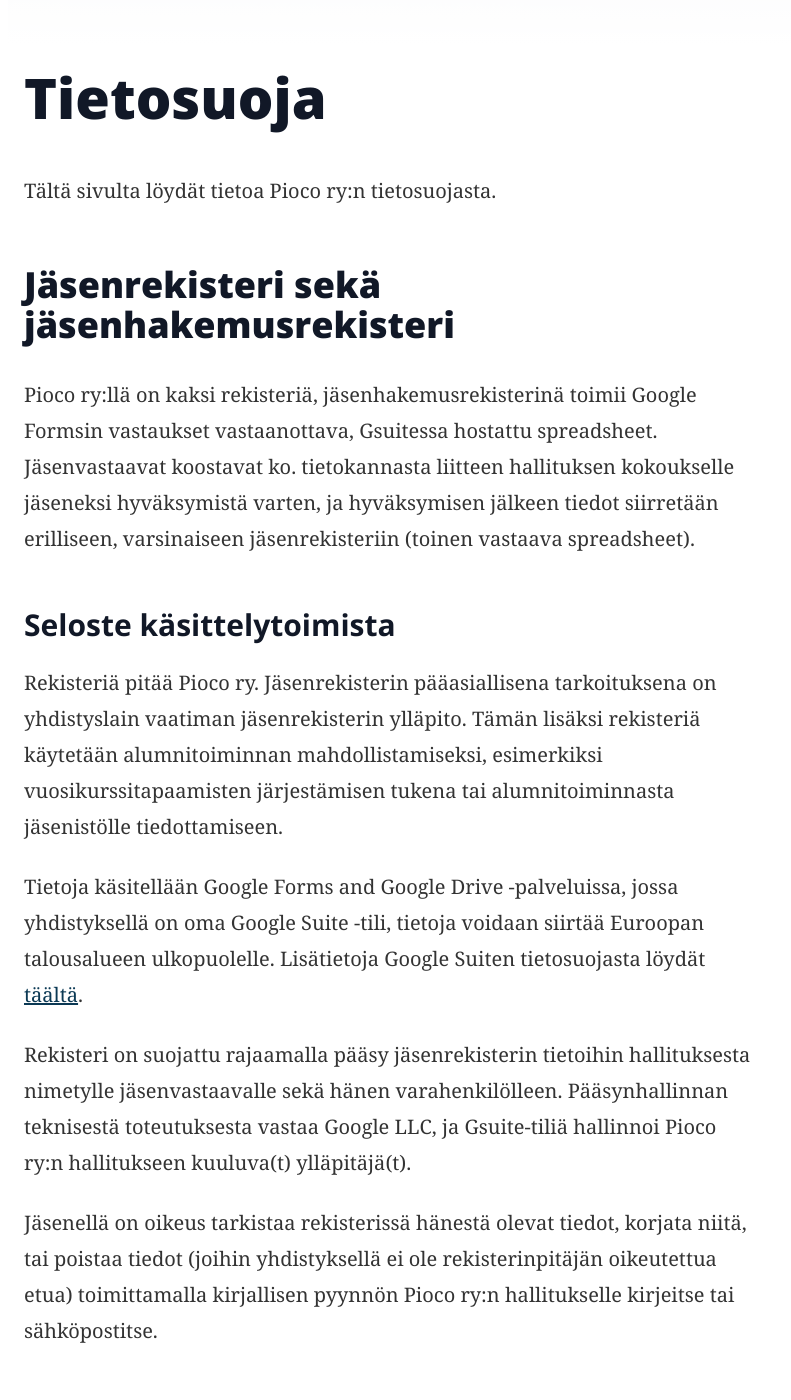
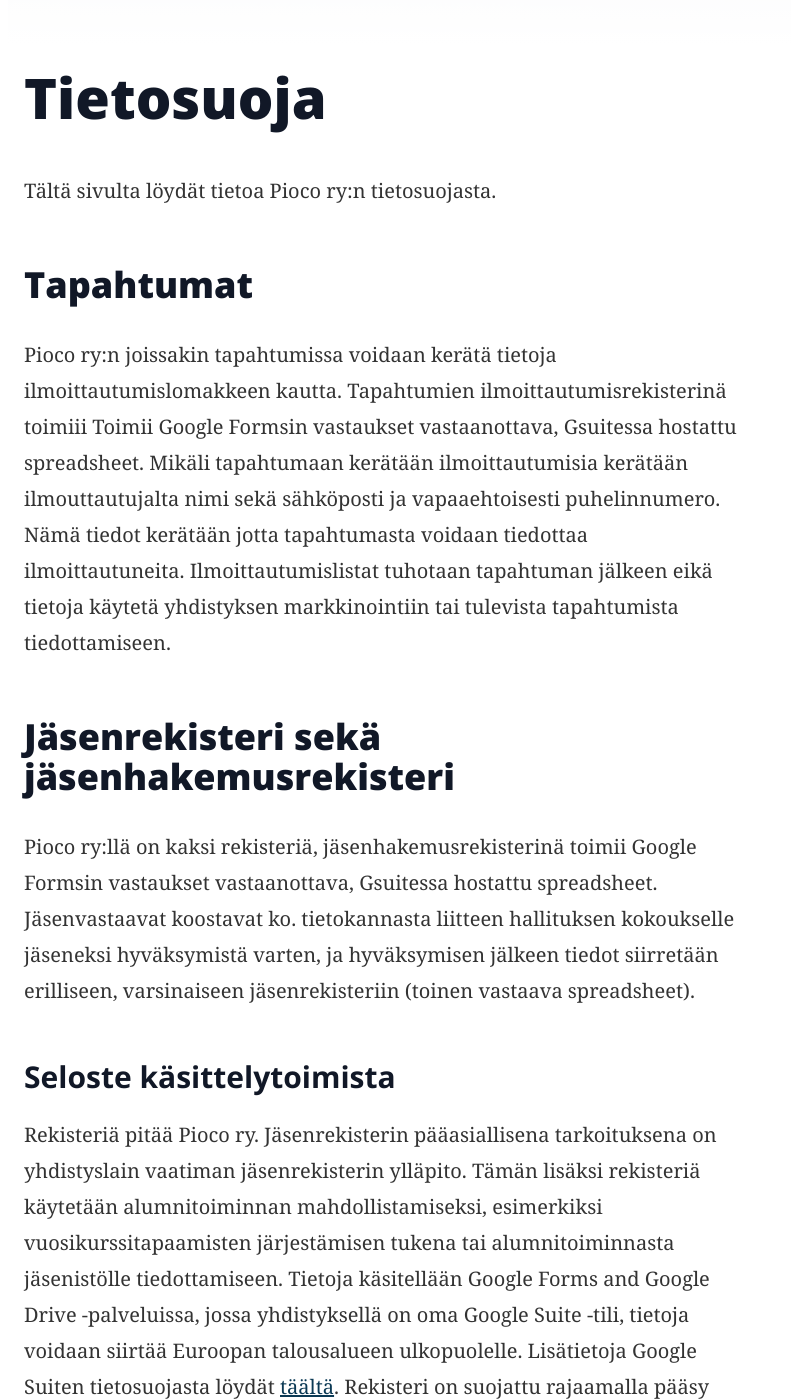
Before and after one commit to pioco/pioco.github.io, a Jekyll site: the page built from pages/tietosuoja.md, in a window 1280 px wide and 1400 px high, scrolled down 436 px. Shown: the whole window, without its empty margins (0-791 px from the left). Built offline with Jekyll 4.4.1, drawn with Linux system fonts in a browser that asks for light colours; nearby versions of some CDN libraries; some of the changed text lies outside the part shown.

Commit message:
Update tietosuoja.md
Updated tietosuoja

```diff
--- a/pages/tietosuoja.md
+++ b/pages/tietosuoja.md
@@ -8,6 +8,9 @@ redirect_from:
 
 Tältä sivulta löydät tietoa Pioco ry:n tietosuojasta.
 
+## Tapahtumat
+Pioco ry:n joissakin tapahtumissa voidaan kerätä tietoja ilmoittautumislomakkeen kautta. Tapahtumien ilmoittautumisrekisterinä toimiii Toimii Google Formsin vastaukset vastaanottava, Gsuitessa hostattu spreadsheet. Mikäli tapahtumaan kerätään ilmoittautumisia kerätään ilmouttautujalta nimi sekä sähköposti ja vapaaehtoisesti puhelinnumero. Nämä tiedot kerätään jotta tapahtumasta voidaan tiedottaa ilmoittautuneita. Ilmoittautumislistat tuhotaan tapahtuman jälkeen eikä tietoja käytetä yhdistyksen markkinointiin tai tulevista tapahtumista tiedottamiseen.
+
 ## Jäsenrekisteri sekä jäsenhakemusrekisteri
 
 Pioco ry:llä on kaksi rekisteriä, jäsenhakemusrekisterinä toimii Google Formsin vastaukset vastaanottava, Gsuitessa hostattu spreadsheet. Jäsenvastaavat koostavat ko. tietokannasta liitteen hallituksen kokoukselle jäseneksi hyväksymistä varten, ja hyväksymisen jälkeen tiedot siirretään erilliseen, varsinaiseen jäsenrekisteriin (toinen vastaava spreadsheet).
@@ -15,11 +18,8 @@ Pioco ry:llä on kaksi rekisteriä, jäsenhakemusrekisterinä toimii Google Form
 ### Seloste käsittelytoimista
 
 Rekisteriä pitää Pioco ry. Jäsenrekisterin pääasiallisena tarkoituksena on yhdistyslain vaatiman jäsenrekisterin ylläpito. Tämän lisäksi rekisteriä käytetään alumnitoiminnan mahdollistamiseksi, esimerkiksi vuosikurssitapaamisten järjestämisen tukena tai alumnitoiminnasta jäsenistölle tiedottamiseen.
-
 Tietoja käsitellään Google Forms and Google Drive -palveluissa, jossa yhdistyksellä on oma Google Suite -tili, tietoja voidaan siirtää Euroopan talousalueen ulkopuolelle. Lisätietoja Google Suiten tietosuojasta löydät [täältä](https://cloud.google.com/terms/data-processing-terms).
-
 Rekisteri on suojattu rajaamalla pääsy jäsenrekisterin tietoihin hallituksesta nimetylle jäsenvastaavalle sekä hänen varahenkilölleen. Pääsynhallinnan teknisestä toteutuksesta vastaa Google LLC, ja Gsuite-tiliä hallinnoi Pioco ry:n hallitukseen kuuluva(t) ylläpitäjä(t).
-
 Jäsenellä on oikeus tarkistaa rekisterissä hänestä olevat tiedot, korjata niitä, tai poistaa tiedot (joihin yhdistyksellä ei ole rekisterinpitäjän oikeutettua etua) toimittamalla kirjallisen pyynnön Pioco ry:n hallitukselle kirjeitse tai sähköpostitse.
 
 ### Yhteydenotto jäsenrekisteriin liittyen
```
